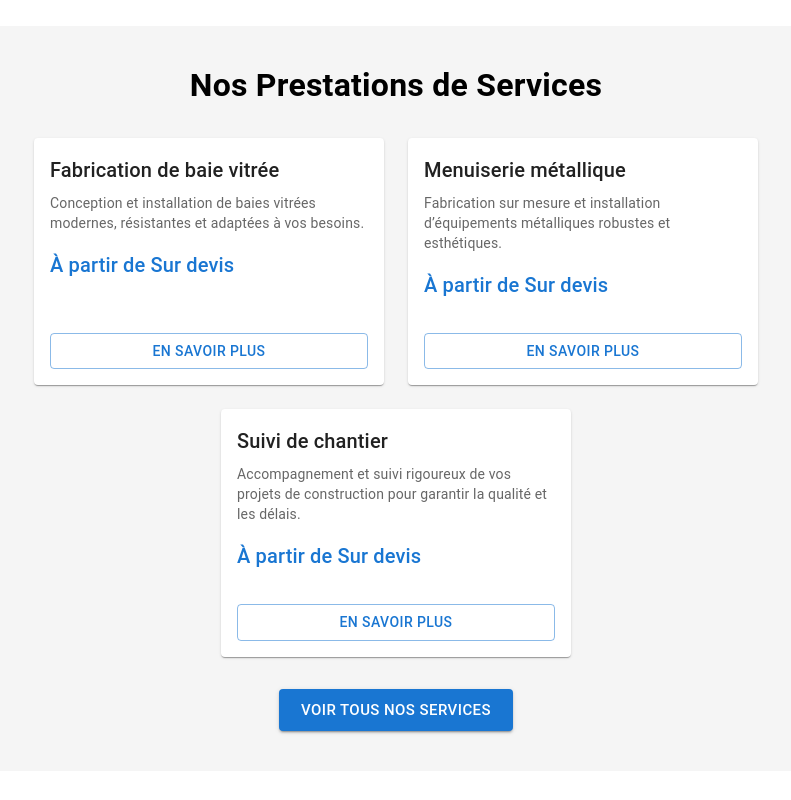
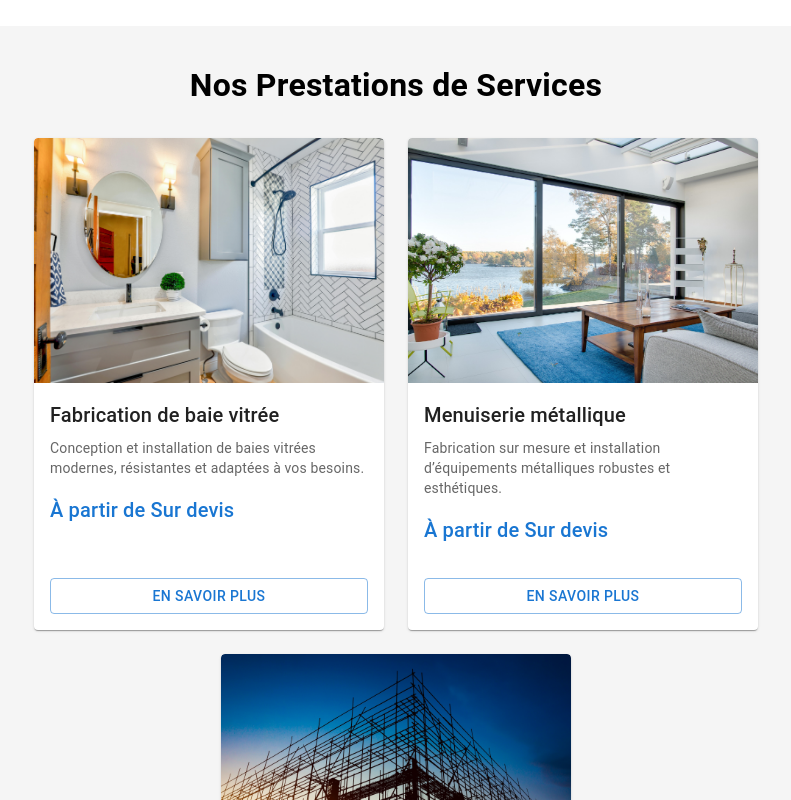
Before and after one commit to azizbaba237/omri-turkish-construction, a React (Vite) app: page / in a window 1280 px wide. Shown: the part 1200-2000 px from the top of the page, without its empty margins (244-1035 px from the left). Built offline with nearby package versions, Linux system fonts and the light colour scheme.

Commit message:
home modifie au niveau des images de service

```diff
--- a/src/pages/Home.jsx
+++ b/src/pages/Home.jsx
@@ -237,11 +237,11 @@ const Home = () => {
               : services.slice(0, 6).map((service) => (
                   <Grid item xs={12} sm={6} md={4} lg={3} key={service.id}>
                     <Card sx={{ display: "flex", flexDirection: "column", height: "100%", maxWidth: 350, margin: "auto" }}>
-                      {service.image && (
+                      {service.images && (
                         <Box sx={{ position: "relative", width: "100%", pt: "70%" }}>
                           <CardMedia
                             component="img"
-                            image={service.image}
+                            image={service.images[0]}
                             alt={service.name}
                             sx={{ position: "absolute", top: 0, left: 0, width: "100%", height: "100%", objectFit: "cover", borderTopLeftRadius: "4px", borderTopRightRadius: "4px" }}
                           />
```
